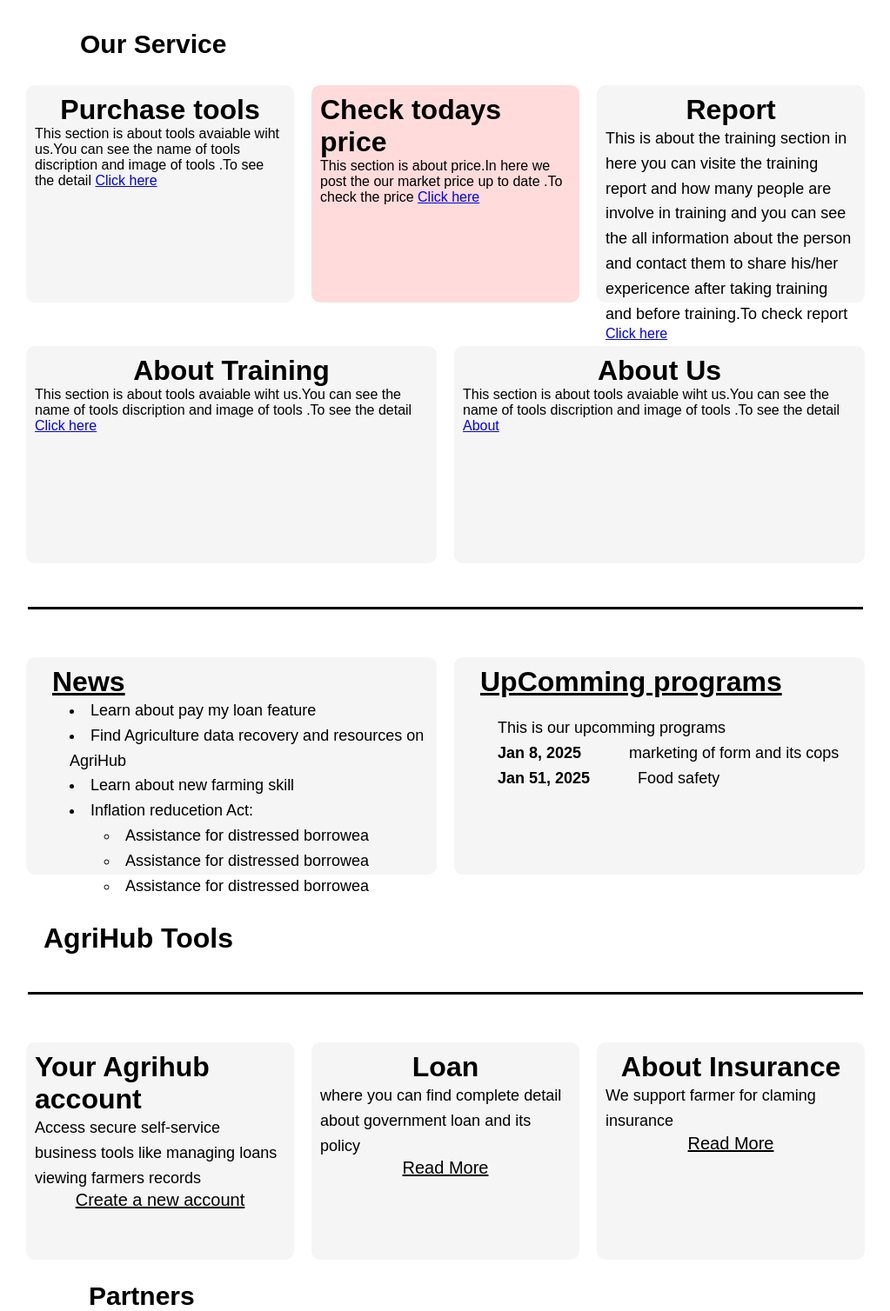
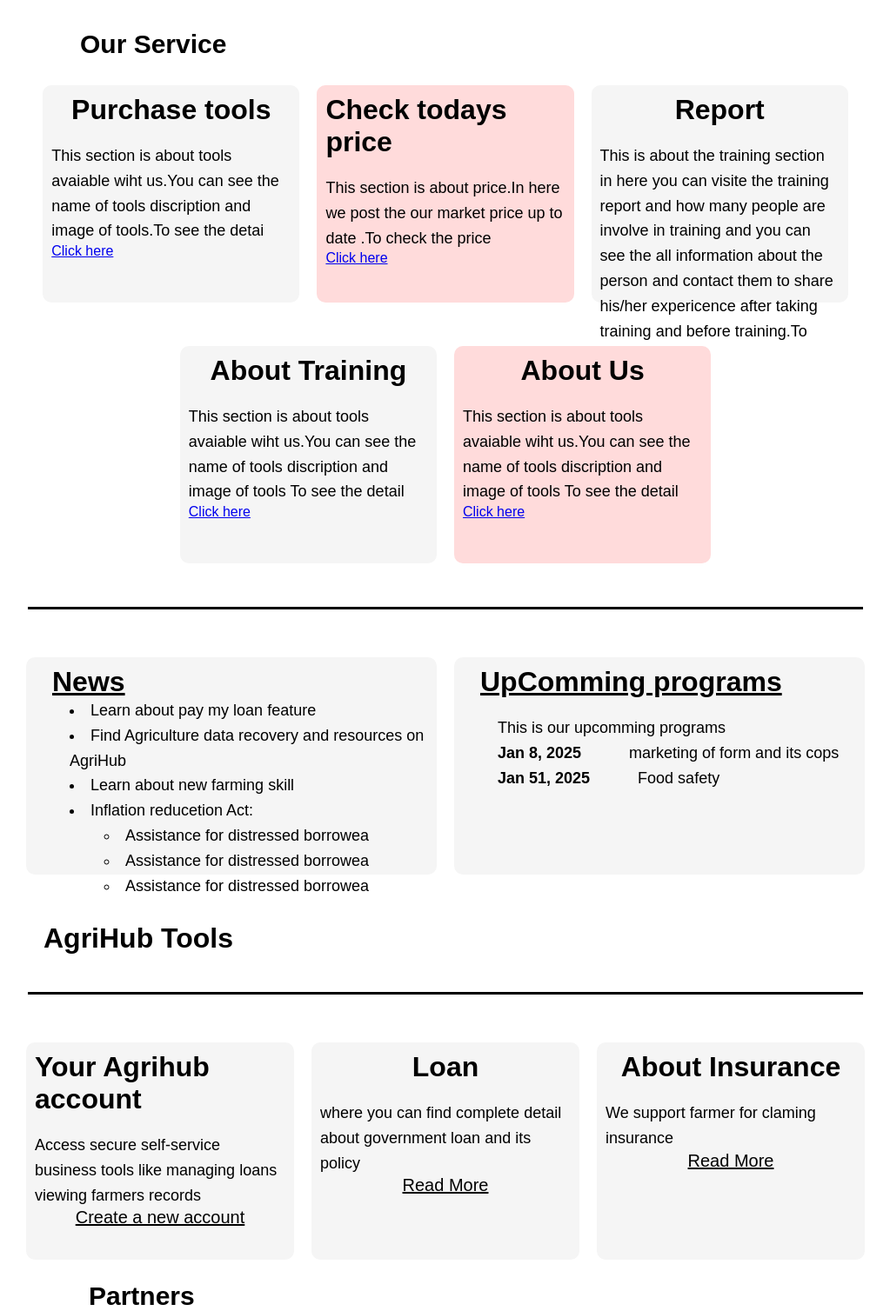
Before and after one commit to arbinlama/college-practice, a PHP site: page /userdashboard.html in a window 1280 px wide; the page is wider, and only the part inside the window is pictured. Shown: the part 660-2168 px from the top of that part at 87% size, without its empty margins (128-1151 px from the left). Run offline with PHP 8.4, Linux system fonts and the light colour scheme.

Commit message:
change is made

```diff
--- a/college_project/userindex/userdashboard.css
+++ b/college_project/userindex/userdashboard.css
@@ -117,20 +117,6 @@
   transition: .5s;
 }
 
-.checkbtn {
-  font-size: 22px;
-  color: black;
-  float: right;
-  line-height: 60px;
-  margin-right: 30px;
-  cursor: pointer;
-  display: none;
-}
-#check {
-  display: none;
-}
-
-
 @media (max-width: 1050px) {
   .flog {
     padding-left: 30px;
@@ -141,9 +127,6 @@
 }
 /* Responsive media query code for small screen */
 @media (max-width: 890px) {
-  .checkbtn {
-    display: block;
-  }
   .navbar-one {
     display: none;
   }
@@ -174,7 +157,4 @@
     background: none;
     color: red;
   }
-  #check:checked~ul {
-    left: 0;
-  }
 }
--- a/college_project/userindex/userdashboard.html
+++ b/college_project/userindex/userdashboard.html
@@ -66,7 +66,7 @@
     }
 
     .sewa > div {
-      width: 50%;
+      width: 30%;
       padding: 10px;
       margin: 10px;
       border-radius: 10px;
@@ -79,14 +79,15 @@
       text-align: left;
     }
 
-    .report h1, .pricelist h1, .tools h1 {
+    .report h1, .pricelist h1, .tools h1, .training h1, .about h1 {
       display: flex;
       justify-content: center;
       font-weight: bold;
       top: 0;
     }
 
-    .report p {
+    .report p, .pricelist p, .tools p, .training p, .about p {
+      margin-top: 20px;
       display: flex;
       justify-content: center;
       line-height: 1.6;
@@ -97,8 +98,19 @@
       height: auto;
       text-align: left;
     }
+    .about {
+      background-color: rgb(255, 219, 219);
+      height: auto;
+      text-align: left;
+    }
 
     .tools {
+      background-color: rgb(245,245,245);
+      height: auto;
+      text-align: left;
+    }
+
+    .training {
       background-color: rgb(245,245,245);
       height: auto;
       text-align: left;
@@ -106,9 +118,11 @@
     .sewa a {
       text-decoration: underline;
     }
-    .sewa .report:hover,
+    .report:hover,
     .pricelist:hover,
-    .tools:hover {
+    .tools:hover,
+    .training:hover,
+    .about:hover {
       transform: scale(1.1);
       margin: 0 auto;
     }
@@ -222,6 +236,7 @@
       justify-content: center;
       line-height: 1.6;
       font-size: 18px;
+      margin-top: 20px;
     }
     .account a, .loan a, .insurance a {
       display: flex;
@@ -323,10 +338,6 @@
   </nav>
 
   <nav class="navbar-second">
-    <input type="checkbox" id="check">
-    <label for="check" class="checkbtn">
-      <i class="fa fa-bars"></i>
-    </label>
     <div class="flog">
       <img src="../image/ficon.png" alt="logo">
       <label class="logo">AgriHub</label>
@@ -358,15 +369,17 @@
     <div class="sewa">
       <div class="tools">
         <h1>Purchase tools</h1>
-        <p>This section is about tools avaiable wiht us.You can see the name of tools discription and image of tools
-          .To see the detail <a href="../services_for_user/php/toolDetail.php">Click here</a> </p>
+        <p>This section is about tools avaiable wiht us.You can see the name of tools discription and image of tools.To see the detai</p>
+        <a href="../services_for_user/php/toolDetail.php">Click here</a>
+
         </div>
 
       <div class="pricelist">
         <h1>Check todays price</h1>
         <p>This section is about price.In here we post the our market price up to date
-          .To check the price <a href="../services_for_user/php/pricelist.php">Click here</a>
+          .To check the price
         </p>
+        <a href="../services_for_user/php/pricelist.php">Click here</a>
       </div>
 
         <div class="report">
@@ -379,15 +392,17 @@
         </div>
       </div>
     <div class="sewa">
-      <div class="tools">
+      <div class="training">
         <h1>About Training</h1>
         <p>This section is about tools avaiable wiht us.You can see the name of tools discription and image of tools
-         .To see the detail <a href="../services_for_user/training.php">Click here</a> </p>
+         To see the detail</p>
+         <a href="../services_for_user/training.php">Click here</a>
       </div>
-      <div class="tools">
+      <div class="about">
         <h1>About Us</h1>
         <p>This section is about tools avaiable wiht us.You can see the name of tools discription and image of tools
-         .To see the detail <a href="../services_for_user/aboutus.html">About</a></p>
+         To see the detail</p>
+         <a href="../services_for_user/aboutus.html">Click here</a>
       </div>
     </div>
 
```
